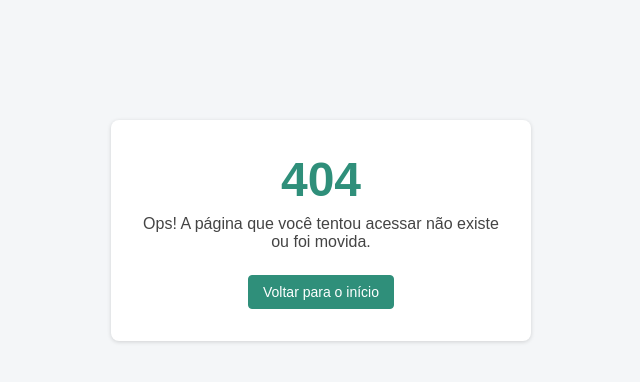
After one commit to Ruan342/time_saver_-challenge, a Flask app: template web/templates/404.html in a window 1280 px wide. The commit adds this page. Shown: the top 382 px of the page, without its empty margins (319-959 px from the left). Run offline with Flask 3, Linux system fonts and the light colour scheme; the template is opened without the code that fills it, so the values that code supplies are empty.

Commit message:
Adiciona página 404 personalizada
Registra @app.errorhandler(404) em web/app.py para intercertar qualquer
URL não mapeada e renderizar web/templates/404.html: mensagem amigável
e um botão que volta para a rota index (agenda ou login, conforme a
sessão). Estilos em .not-found-container reaproveitando as cores já
usadas no restante da aplicação.

```diff
--- a/web/app.py
+++ b/web/app.py
@@ -179,5 +179,10 @@ def api_excluir_agendamentos():
     return jsonify(resultado), 200
 
 
+@app.errorhandler(404)
+def pagina_nao_encontrada(error):
+    return render_template("404.html"), 404
+
+
 if __name__ == "__main__":
     app.run(host="0.0.0.0", port=int(os.environ.get("PORT", 5000)))
--- a/web/static/style.css
+++ b/web/static/style.css
@@ -136,6 +136,32 @@ main {
   min-height: 18px;
 }
 
+.not-found-container {
+  max-width: 420px;
+  margin: 120px auto;
+  padding: 32px;
+  text-align: center;
+  background-color: #ffffff;
+  border-radius: 8px;
+  box-shadow: 0 1px 4px rgba(0, 0, 0, 0.15);
+}
+
+.not-found-container h1 {
+  font-size: 48px;
+  margin: 0 0 8px 0;
+  color: #2f8f7a;
+}
+
+.not-found-container p {
+  margin: 0 0 24px 0;
+  color: #444;
+}
+
+.not-found-container .icon-btn {
+  display: inline-flex;
+  text-decoration: none;
+}
+
 .toolbar {
   display: flex;
   justify-content: flex-end;
--- /dev/null
+++ b/web/templates/404.html
@@ -0,0 +1,16 @@
+<!DOCTYPE html>
+<html lang="pt-br">
+<head>
+  <meta charset="UTF-8">
+  <meta name="viewport" content="width=device-width, initial-scale=1.0">
+  <title>Agenda Médica - Página não encontrada</title>
+  <link rel="stylesheet" href="{{ url_for('static', filename='style.css') }}">
+</head>
+<body>
+  <div class="not-found-container">
+    <h1>404</h1>
+    <p>Ops! A página que você tentou acessar não existe ou foi movida.</p>
+    <a href="{{ url_for('index') }}" class="icon-btn primary">Voltar para o início</a>
+  </div>
+</body>
+</html>
```
